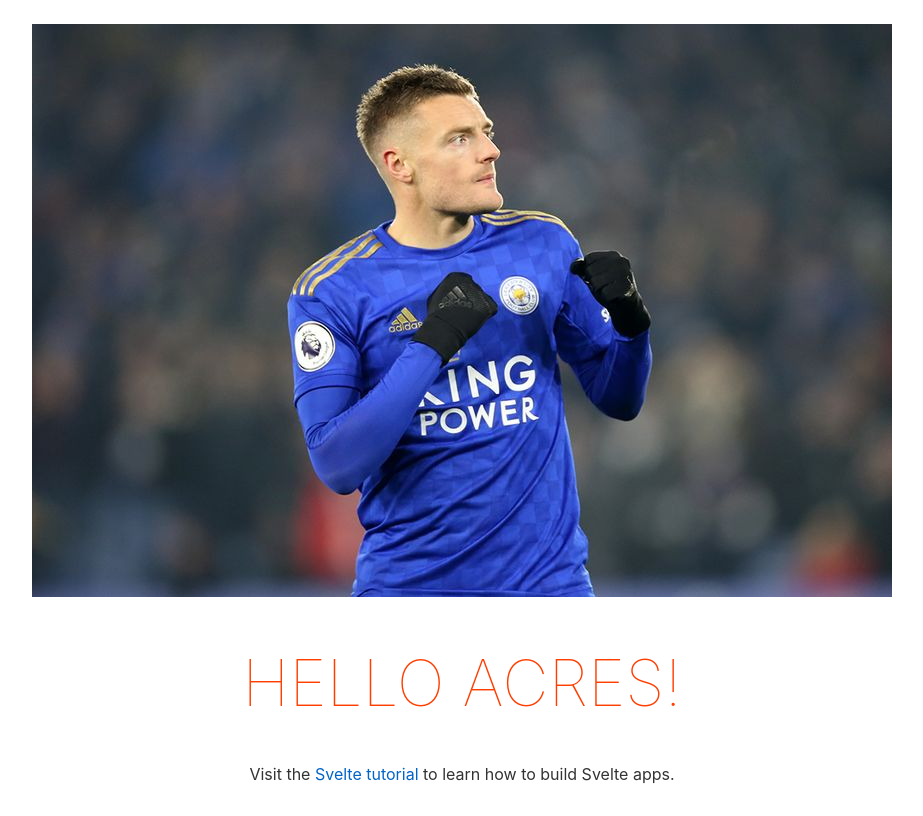
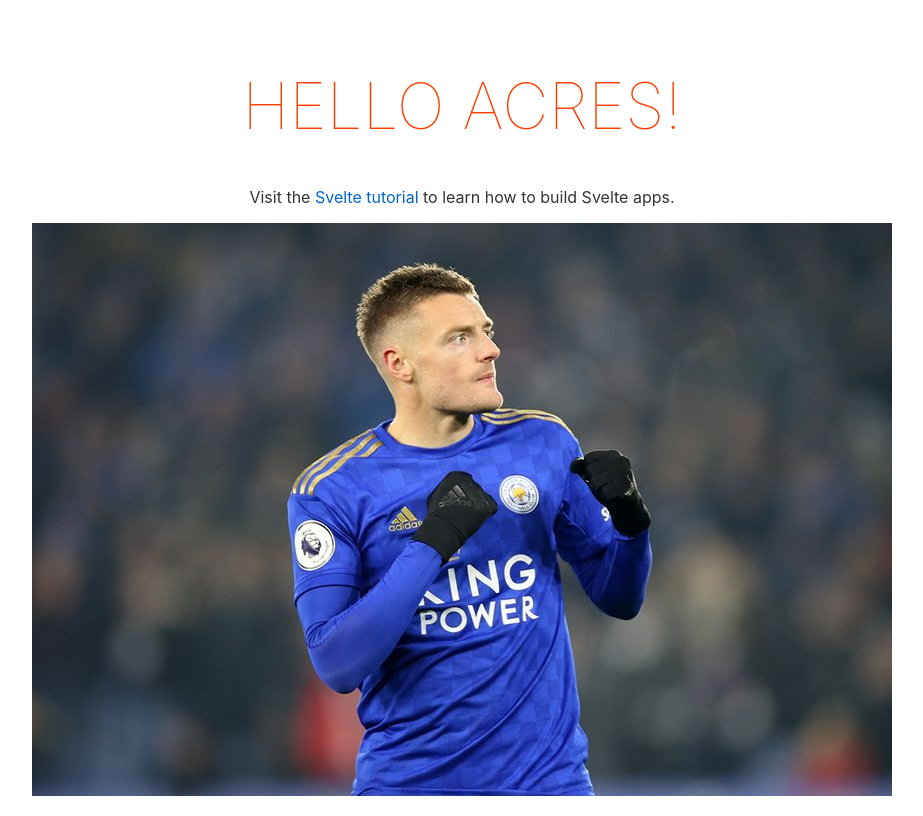
Before and after one commit to NicolaiBlood/Acres-Project, a Svelte app: page / in a window 1280 px wide. Shown: the whole page, without its empty margins (178-1101 px from the left). Built offline with nearby package versions, Linux system fonts and the light colour scheme.

Commit message:
path thrid time

```diff
--- a/src/App.svelte
+++ b/src/App.svelte
@@ -3,11 +3,11 @@
 </script>
 
 <main>
-	<img src="./images/vardy-leicester.jpeg" alt="Jamie Vardy">
+
 	<h1> Hello {name}!</h1>
 
 	<p>Visit the <a href="https://svelte.dev/tutorial">Svelte tutorial</a> to learn how to build Svelte apps.</p>
-
+	<img src="./images/vardy-leicester.jpeg" alt="Jamie Vardy">
 </main>
 
 <style>
```
Also changed, not shown: public/build/bundle.js, 1 other file (tests, documents, lock files or other folders).
